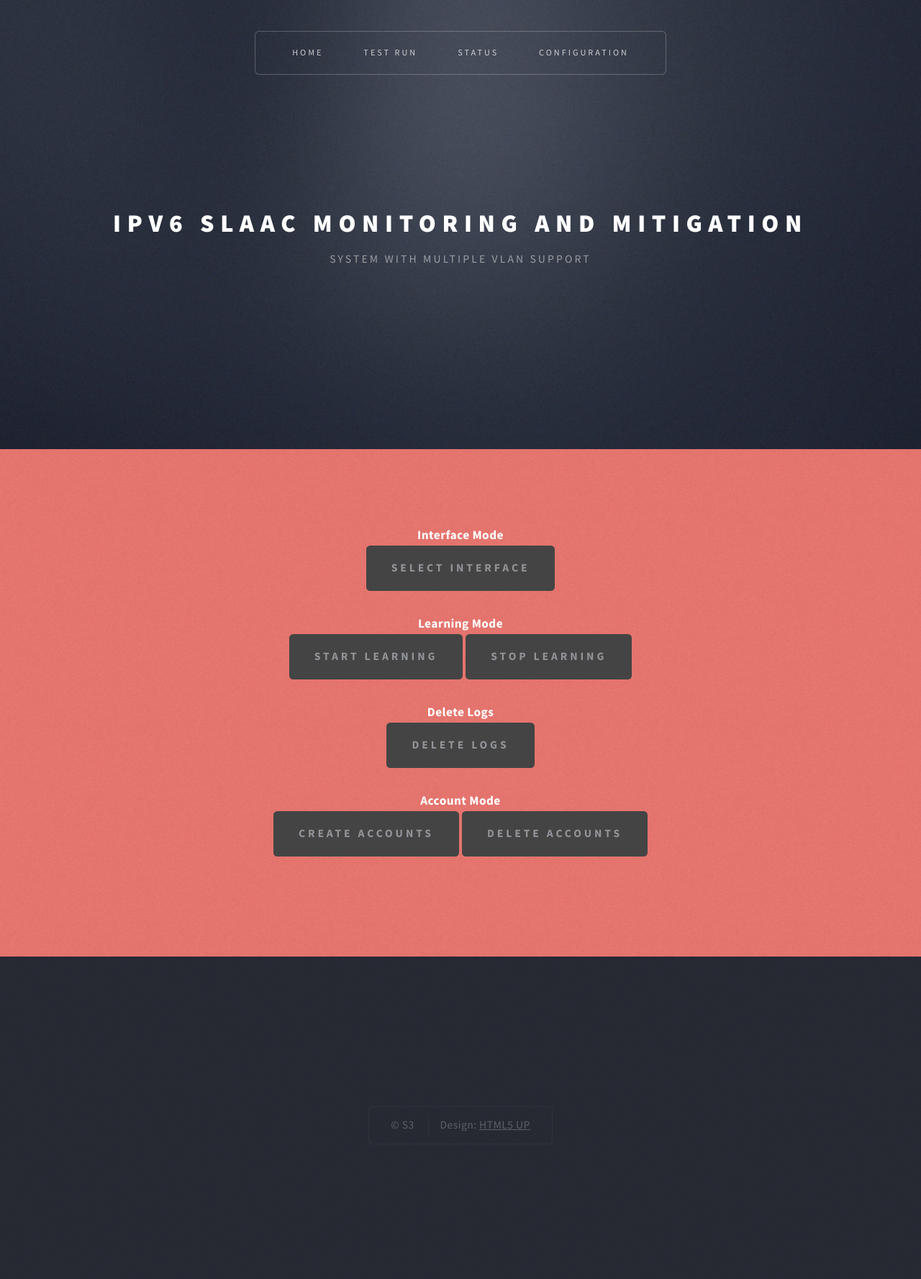
After one commit to franzjustin/SlaacSecuritySolution, a Flask app: page /config in a window 1280 px wide. The commit adds this page. Shown: the whole page at 72% size. Run offline with Flask 3, Linux system fonts and the light colour scheme; the visitor is signed in with stand-in values (Sample User, id 1).

Commit message:
config added

```diff
--- a/ClassS3/demo.py
+++ b/ClassS3/demo.py
@@ -136,15 +136,28 @@ class Notif(flask.views.MethodView):
             return flask.render_template('status.html', running=running)
 
 
-class Learn(flask.views.MethodView):
+class Config(flask.views.MethodView):
     @login_required
     def get(self):
-        return 0
+        flask.flash("enabled")
+        return flask.render_template('config.html', running=running)
 
     @login_required
     def post(self):
-        return 0
-
+        if flask.request.form['submit'] == 'Start Learning':
+            flask.flash("disabled")
+            return flask.render_template('config.html', running=running)
+        elif flask.request.form['submit'] == 'Stop Learning':
+            pass # learning mode stop
+        elif flask.request.form['submit'] == 'Select Interface':
+            pass # learning mode stop
+        elif flask.request.form['submit'] == 'Delete Logs':
+            logfile = "log_report-" + time.strftime('%Y%m%d') + ".s3"
+            pass # learning mode stop
+        elif flask.request.form['submit'] == 'Create Accounts':
+            return flask.redirect(flask.url_for('signUp'))
+        elif flask.request.form['submit'] == 'Delete Accounts':
+            pass # learning mode stop
 
 class signUpUser(flask.views.MethodView):
     def get(self):
@@ -155,9 +168,7 @@ class signUpUser(flask.views.MethodView):
         password = flask.request.form['password'];
         f = open('../Database/Accounts.txt', 'a')
         f.write(user + " " + password)
-        print "Check1"
         f.close()
-        print "Check2"
         return flask.redirect(flask.url_for('index'))
         #return flask.render_template('index.html', running=running)
 
@@ -167,7 +178,7 @@ app.add_url_rule('/sniffer', view_func=Sniffer.as_view('sniffer'), methods=['GET
 app.add_url_rule('/test', view_func=Test.as_view('test'), methods=['GET'])
 app.add_url_rule('/stop', view_func=Stop.as_view('stop'), methods=['GET', 'POST'])
 app.add_url_rule('/notification', view_func=Notif.as_view('notif'), methods=['GET', 'POST'])
-app.add_url_rule('/learn', view_func=Learn.as_view('learn'), methods=['GET', 'POST'])
+app.add_url_rule('/config', view_func=Config.as_view('config'), methods=['GET', 'POST'])
 app.add_url_rule('/signUpUser', view_func=signUpUser.as_view('signUp'), methods=['GET', 'POST'])
 
 if __name__ == "__main__":
--- a/ClassS3/templates/base.html
+++ b/ClassS3/templates/base.html
@@ -21,7 +21,7 @@
 	        <div id="header">
 	            <!-- Logo -->
 	            <div id="logo">
-	                <h1><a href="index.html">IPv6 SLAAC Monitoring and Mitigation</a></h1>
+	                <h1><a href="{{url_for('index')}}">IPv6 SLAAC Monitoring and Mitigation</a></h1>
 	                <p>System with Multiple VLAN Support</p>
 	            </div>
 	            <!-- Nav -->
@@ -34,7 +34,7 @@
 	                    	<li><a href="{{url_for('sniffer')}}">Test Run</a></li>
 	                    {% endif %}
                         <li class="current"><a href="{{url_for('notif')}}">Status</a></li>
-                        <li class="current"><a href="{{url_for('learn')}}">Learn</a></li>
+                        <li class="current"><a href="{{url_for('config')}}">Configuration</a></li>
 	                </ul>
 	            </nav>
 	        </div>
--- /dev/null
+++ b/ClassS3/templates/config.html
@@ -0,0 +1,43 @@
+{% extends "base.html" %}
+{% block body %}
+<body class="homepage">
+    <!-- Header -->
+
+    <!-- Intro -->
+    <div id="intro-wrapper" class="wrapper style1">
+        <section id="intro" class="container">
+            <form action="{{url_for('config')}}" method="POST">
+                <h2>Interface Mode</h2>
+                <input type="submit" name="submit" value="Select Interface" />
+                <br></br>
+                <h2>Learning Mode</h2>
+                {% with messages = get_flashed_messages() %}
+                    {% for message in messages %}
+                        <input type="submit" name="submit" value="Start Learning" {{message}}/>
+                    {% endfor %}
+                {% endwith %}
+	            <input type="submit" name="submit" value="Stop Learning" />
+                <br></br>
+                <h2>Delete Logs</h2>
+                <input type="submit" name="submit" value="Delete Logs" />
+                <br></br>
+                <h2>Account Mode</h2>
+                <input type="submit" name="submit" value="Create Accounts" />
+                <input type="submit" name="submit" value="Delete Accounts" />
+            </form>
+        </section>
+    </div>
+
+
+    <!-- Footer -->
+    <div id="footer-wrapper" class="wrapper">
+
+        <div id="copyright">
+            <ul>
+                <li>&copy; S3</li>
+                <li>Design: <a href="http://html5up.net">HTML5 UP</a></li>
+            </ul>
+        </div>
+    </div>
+</body>
+{% endblock %}
--- a/ClassS3/templates/index.html
+++ b/ClassS3/templates/index.html
@@ -4,7 +4,8 @@
 		<!-- Header -->
 		<!-- Intro -->
 
-        <div class="wrapper style2">
+        <div id="intro-wrapper" class="wrapper style2">
+            <section id="intro" class="container">
             {% if 'username' in session %}
                 <p>Welcome back {{session['username']}}!</p>
                 <form action="{{url_for('index')}}" method="post">
@@ -25,6 +26,7 @@
                         <p class="style1">{{message}}</p>
                     {% endfor %}
             {% endwith %}
+            </section>
         </div>
 
 			<div id="intro-wrapper" class="wrapper style1">
--- a/ClassS3/templates/signUp.html
+++ b/ClassS3/templates/signUp.html
@@ -1,5 +1,9 @@
 {% extends "base.html" %}
 {% block body %}
+
+      <div id="intro-wrapper" class="wrapper style2">
+          <section id="intro" class="container">
+              <h1>Create an Account</h1>
               <form action="{{url_for('signUp')}}" method='post'>
                   <p>Username:<br />
                   <input type="text" name="username" /></p>
@@ -7,5 +11,7 @@
                   <input type="password" name="password" /></p>
                   <p><input type="submit" value="submit" /></p>
               </form>
+          </section>
+      </div>
 
 {% endblock %}
```
Lines whose indentation alone changed are shown as unchanged.
